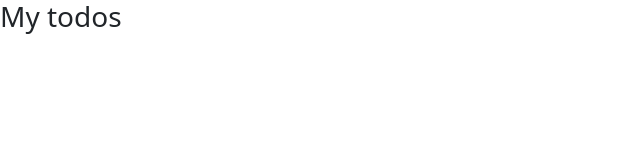
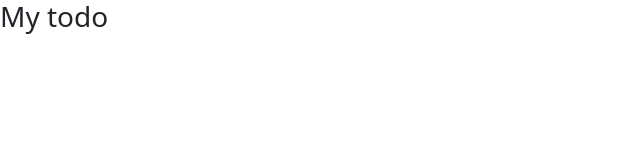
Before and after one commit to xtinabru/ToDo, a plain HTML site: page index.html in a window 1280 px wide. Shown: the full height of the page, 0-640 px from the left. Drawn offline with nearby package versions, Linux system fonts and the light colour scheme.

Commit message:
I renamed title and h3

```diff
--- a/index.html
+++ b/index.html
@@ -4,10 +4,10 @@
   <link href="https://cdn.jsdelivr.net/npm/bootstrap@5.3.3/dist/css/bootstrap.min.css" rel="stylesheet" integrity="sha384-QWTKZyjpPEjISv5WaRU9OFeRpok6YctnYmDr5pNlyT2bRjXh0JMhjY6hW+ALEwIH" crossorigin="anonymous">
   <meta charset="UTF-8">
   <meta name="viewport" content="width=device-width, initial-scale=1.0">
-  <title>Todos</title>
+  <title>Todo</title>
 </head>
 <body>
-  <h3>My todos</h3>
+  <h3>My todo</h3>
   <script src="https://cdn.jsdelivr.net/npm/bootstrap@5.3.3/dist/js/bootstrap.bundle.min.js" integrity="sha384-YvpcrYf0tY3lHB60NNkmXc5s9fDVZLESaAA55NDzOxhy9GkcIdslK1eN7N6jIeHz" crossorigin="anonymous"></script>
 </body>
 </html>
```
